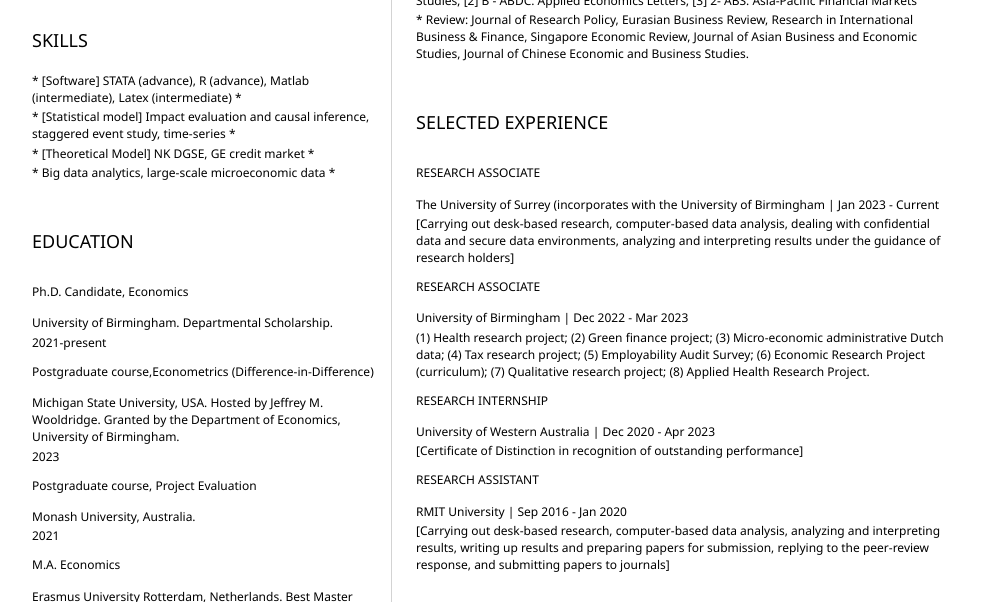
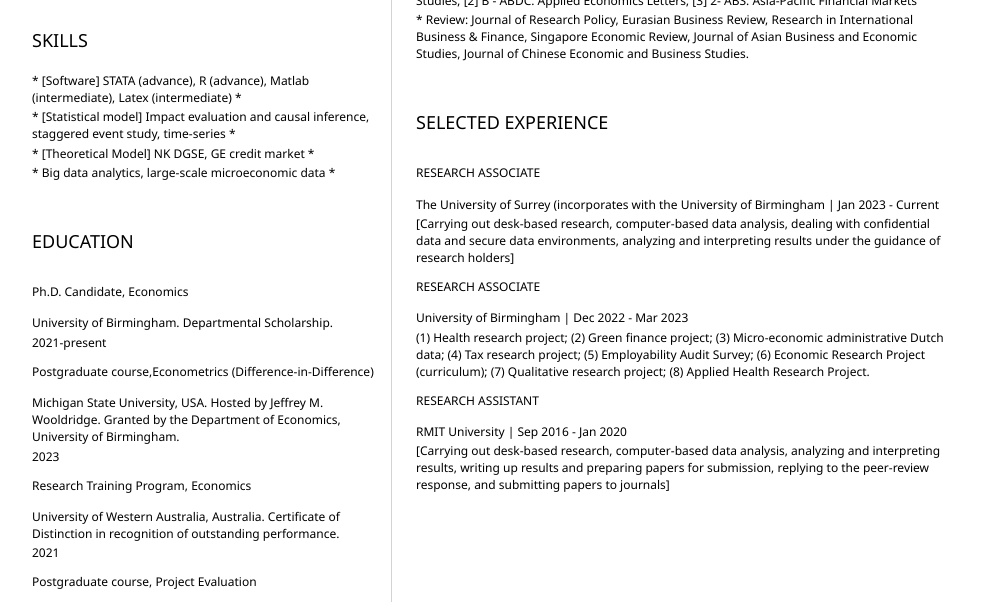
Before and after one commit to kienns097/Personal_profile, a plain HTML site: page index.html in a window 1280 px wide. Shown: the part 349-951 px from the top of the page, without its empty margins (152-1135 px from the left). Drawn offline with Linux system fonts and the light colour scheme.

Commit message:
Update index.html

```diff
--- a/index.html
+++ b/index.html
@@ -61,6 +61,14 @@
                     <p>
                         2023
                     </p>
+		    <h3>Research Training Program, Economics </h3>
+                    <p>
+                       University of Western Australia, Australia. Certificate of Distinction in recognition of outstanding performance.
+                    </p>
+                    <p>
+                        2021
+                    </p>
+
 		    <h3>Postgraduate course, Project Evaluation </h3>
                     <p>
                        Monash University, Australia.
@@ -68,7 +76,6 @@
                     <p>
                         2021
                     </p>
-
 		  <h3>M.A. Economics</h3>
                     <p>
                         Erasmus University Rotterdam, Netherlands. Best Master Thesis. Graduation with Distinction.
@@ -110,15 +117,7 @@
                     <p class="justify">
 						(1) Health research project; (2) Green finance project; (3) Micro-economic administrative Dutch data; (4) Tax research project; (5) Employability Audit Survey; (6) Economic Research Project (curriculum); (7) Qualitative research project; (8) Applied Health Research Project.
                     </p>
-					<h3>RESEARCH INTERNSHIP</h3>
-                    <p>
-						University of Western Australia  | Dec 2020 - Apr 2023
-                    </p>
-                    <p class="justify">
-						[Certificate of Distinction in recognition of outstanding performance]
-                    </p>
-		 </p>
-					<h3>RESEARCH ASSISTANT</h3>
+		    <h3>RESEARCH ASSISTANT</h3>
                     <p>
 						RMIT University | Sep 2016 - Jan 2020
                     </p>
```
